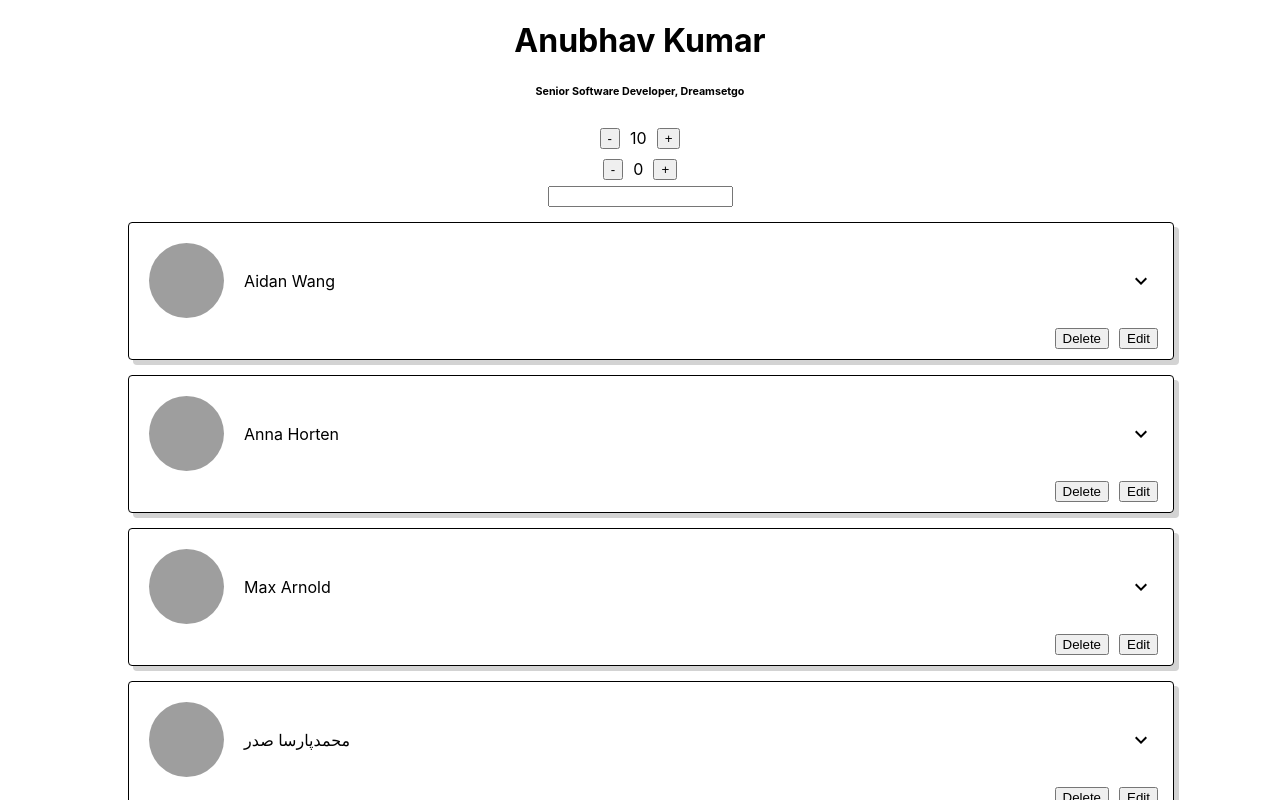
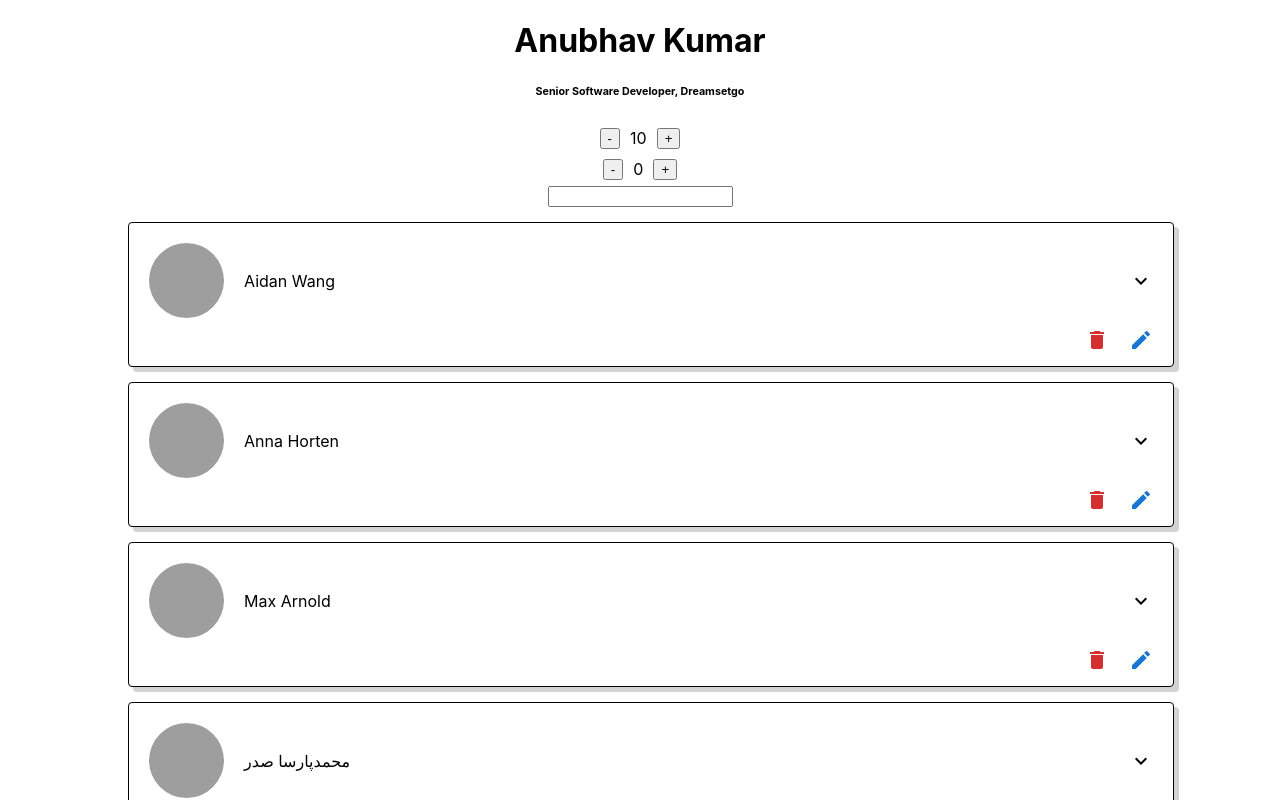
Before and after one commit to anubhav-kumar/accordion-actor, a React (Create React App) app: page / in a window 1280 px wide. Shown: the top 800 px of the page. Built offline with nearby package versions, Linux system fonts and the light colour scheme; grey boxes are pictures that could not be loaded.

Commit message:
Icons added

```diff
--- a/src/components/icons/index.tsx
+++ b/src/components/icons/index.tsx
@@ -1,6 +1,10 @@
 import KeyboardArrowDownIcon from '@mui/icons-material/KeyboardArrowDown';
 import { iconProps } from '../../data-types';
 import KeyboardArrowUpIcon from '@mui/icons-material/KeyboardArrowUp';
+import DeleteIcon from '@mui/icons-material/Delete';
+import EditIcon from '@mui/icons-material/Edit';
+import CheckCircleIcon from '@mui/icons-material/CheckCircle';
+import CancelIcon from '@mui/icons-material/Cancel';
 
 const Icon = (props: iconProps) => {
     const {name} = props;
@@ -9,6 +13,14 @@ const Icon = (props: iconProps) => {
             return <KeyboardArrowDownIcon />
         case 'upArrow':
             return <KeyboardArrowUpIcon />
+        case 'delete':
+            return <DeleteIcon color={'error'} />
+        case 'edit':
+            return <EditIcon color={'primary'}/>
+        case 'save':
+            return <CheckCircleIcon color={'success'} />
+        case 'cancel':
+            return <CancelIcon color={'error'} />
         default:
             return null;
     }
--- a/src/components/user-accordion/index.tsx
+++ b/src/components/user-accordion/index.tsx
@@ -3,6 +3,8 @@ import BodyEditView from './user/body-edit-view';
 import UserHeading from './user/heading';
 import './style.css';
 import { userAccordion, userHeading } from '../../data-types';
+import Icon from '../icons';
+
 
 const UserAccordion = (props: userAccordion) => {
     const {first, last, picture, updateData, deleteIndex, dataIndex, isEditable} = props;
@@ -30,14 +32,14 @@ const UserAccordion = (props: userAccordion) => {
             {isEditMode
                 ? (
                     <div className='body-actions'>
-                        <button onClick={onSaveClick}>Save</button>
-                        <button onClick={() => {setEditMode(false)}}>Close</button>
+                        <div onClick={onSaveClick}><Icon name='save'/></div>
+                        <div onClick={() => {setEditMode(false)}}><Icon name='cancel'/></div>
                     </div>
                 )
                 : (
                     <div className='body-actions'>
-                        <button onClick={() => deleteIndex(dataIndex)}>Delete</button>
-                        {isEditable && (<button onClick={() => {setEditMode(true)}}>Edit</button>)}
+                        <div onClick={() => deleteIndex(dataIndex)}><Icon name='delete' /></div>
+                        {isEditable && (<div onClick={() => {setEditMode(true)}}><Icon name='edit' /></div>)}
                     </div>
                 )
             }
--- a/src/components/user-accordion/style.css
+++ b/src/components/user-accordion/style.css
@@ -26,3 +26,8 @@
     max-height: 500px;
     transition: max-height 0.3s ease-in-out;
 }
+
+.body-actions div {
+    cursor: pointer;
+    margin: 0px 10px;
+}
```
